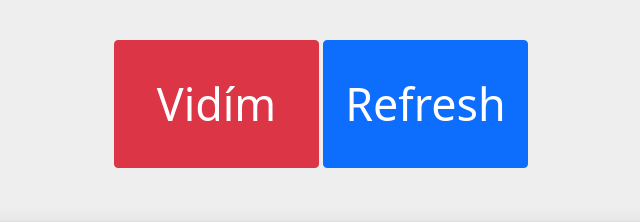
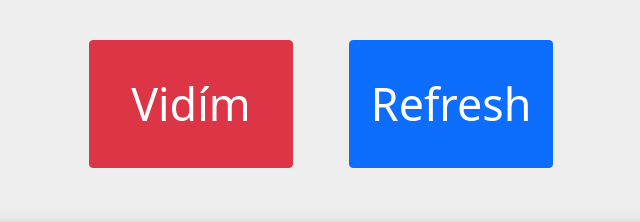
Before and after one commit to olinpin/Pila-facek, a Django app: page / in a window 1280 px wide. Shown: the part 61-283 px from the top of the page, without its empty margins (319-959 px from the left). Run offline with Django 3.2, Linux system fonts and the light colour scheme; the visitor is signed in with stand-in values (Sample User, id 1); data that the repository does not hold is empty; some libraries are stand-ins or nearby versions.

Commit message:
Made the space between buttons in homepage bigger

```diff
--- a/orders/templates/orders/layout.html
+++ b/orders/templates/orders/layout.html
@@ -115,8 +115,8 @@
         {% endif %}
         {% if request.user|has_group:"Vozickar" %}
         <div id="buttons">
-          <button type="button" class="btn btn-danger btn-square-xl" style="margin-top: 5vh;" onclick="attention = false; document.body.style.background = '#eee'">Vidím</button>
-          <button type="button" class="btn btn-primary btn-square-xl" style="margin-top: 5vh;" id="refresh" onClick="window.location.reload()" >Refresh</button>
+          <button type="button" class="btn btn-danger btn-square-xl" style="margin-top: 5vh; margin-right: 2vw;" onclick="attention = false; document.body.style.background = '#eee'">Vidím</button>
+          <button type="button" class="btn btn-primary btn-square-xl" style="margin-top: 5vh; margin-left: 2vw;" id="refresh" onClick="window.location.reload()" >Refresh</button>
         </div>
         {% endif %}
         {% block body %}
```
